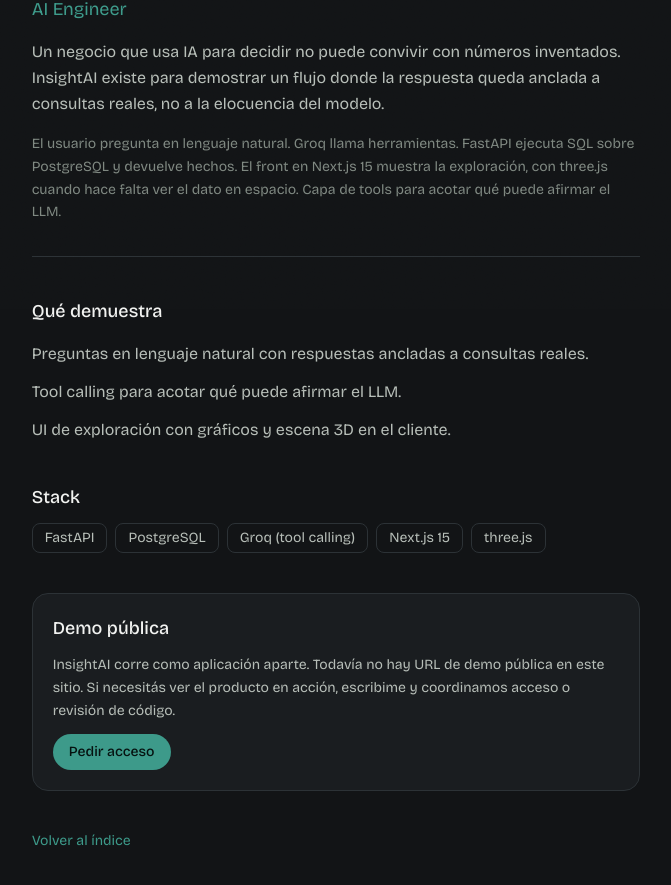
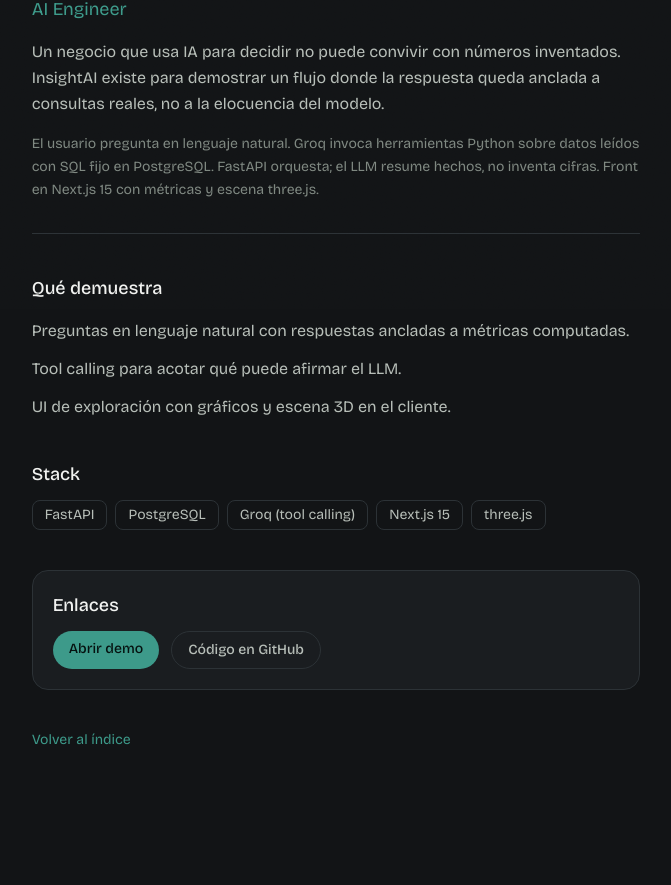
Before and after one commit to Gonzalo-Gimenez/Portfolio, a Next.js app: page /trabajo/insightai in a window 1280 px wide. Shown: the part 491-1376 px from the top of the page, without its empty margins (517-1188 px from the left). After the commit the page ends 1289 px from the top, so only its background shows below. Built offline with nearby package versions, Linux system fonts and the light colour scheme.

Commit message:
Link shipped projects to GitHub; case study demo and repo buttons

```diff
--- a/components/case-study/CaseStudyBody.tsx
+++ b/components/case-study/CaseStudyBody.tsx
@@ -2,9 +2,10 @@
 import Link from "next/link";
 
 import type { WorkItem } from "@/lib/projects";
-import { SITE } from "@/lib/site";
 
 export function CaseStudyBody({ work }: { work: WorkItem }) {
+  const hasLiveLinks = Boolean(work.demoUrl || work.repoUrl);
+
   return (
     <article className="mx-auto max-w-2xl flex-1 space-y-10 px-5 py-8 sm:px-8 sm:py-12">
       <div className="relative aspect-[16/9] overflow-hidden">
@@ -65,22 +66,33 @@
         </ul>
       </section>
 
-      {work.slug === "insightai" ? (
+      {hasLiveLinks ? (
         <section className="space-y-3 rounded-2xl border border-[var(--border)] bg-[var(--surface-elevated)] p-5">
           <h2 className="text-lg font-medium text-[var(--text-primary)]">
-            Demo pública
+            Enlaces
           </h2>
-          <p className="text-sm leading-relaxed text-[var(--text-secondary)]">
-            InsightAI corre como aplicación aparte. Todavía no hay URL de demo
-            pública en este sitio. Si necesitás ver el producto en acción,
-            escribime y coordinamos acceso o revisión de código.
-          </p>
-          <a
-            href={`mailto:${SITE.email}?subject=InsightAI%20-%20consulta`}
-            className="inline-flex rounded-full bg-[var(--accent)] px-4 py-2 text-sm font-medium text-[var(--accent-fg)] transition-opacity hover:opacity-90 focus-visible:outline focus-visible:outline-2 focus-visible:outline-offset-2 focus-visible:outline-[var(--text-primary)]"
-          >
-            Pedir acceso
-          </a>
+          <div className="flex flex-wrap gap-3">
+            {work.demoUrl ? (
+              <a
+                href={work.demoUrl}
+                target="_blank"
+                rel="noopener noreferrer"
+                className="inline-flex rounded-full bg-[var(--accent)] px-4 py-2 text-sm font-medium text-[var(--accent-fg)] transition-opacity hover:opacity-90 focus-visible:outline focus-visible:outline-2 focus-visible:outline-offset-2 focus-visible:outline-[var(--text-primary)]"
+              >
+                Abrir demo
+              </a>
+            ) : null}
+            {work.repoUrl ? (
+              <a
+                href={work.repoUrl}
+                target="_blank"
+                rel="noopener noreferrer"
+                className="inline-flex rounded-full border border-[var(--border)] px-4 py-2 text-sm font-medium text-[var(--text-secondary)] transition-colors hover:border-[var(--accent)] hover:text-[var(--text-primary)] focus-visible:outline focus-visible:outline-2 focus-visible:outline-offset-2 focus-visible:outline-[var(--accent)]"
+              >
+                Código en GitHub
+              </a>
+            ) : null}
+          </div>
         </section>
       ) : null}
 
--- a/lib/projects.ts
+++ b/lib/projects.ts
@@ -29,7 +29,7 @@
       "Aplicación propia: el modelo no afirma una cifra si no la obtuvo de una herramienta o de SQL.",
     why: "Un negocio que usa IA para decidir no puede convivir con números inventados. InsightAI existe para demostrar un flujo donde la respuesta queda anclada a consultas reales, no a la elocuencia del modelo.",
     architecture:
-      "El usuario pregunta en lenguaje natural. Groq llama herramientas. FastAPI ejecuta SQL sobre PostgreSQL y devuelve hechos. El front en Next.js 15 muestra la exploración, con three.js cuando hace falta ver el dato en espacio. Capa de tools para acotar qué puede afirmar el LLM.",
+      "El usuario pregunta en lenguaje natural. Groq invoca herramientas Python sobre datos leídos con SQL fijo en PostgreSQL. FastAPI orquesta; el LLM resume hechos, no inventa cifras. Front en Next.js 15 con métricas y escena three.js.",
     stack: [
       "FastAPI",
       "PostgreSQL",
@@ -38,49 +38,53 @@
       "three.js",
     ],
     highlights: [
-      "Preguntas en lenguaje natural con respuestas ancladas a consultas reales.",
+      "Preguntas en lenguaje natural con respuestas ancladas a métricas computadas.",
       "Tool calling para acotar qué puede afirmar el LLM.",
       "UI de exploración con gráficos y escena 3D en el cliente.",
     ],
     coverPath: "/covers/cover-insightai.png",
+    repoUrl: "https://github.com/Gonzalo-Gimenez/insightai",
+    demoUrl: "https://insightai-frontend.vercel.app",
   },
   {
     slug: "energia",
     title: "Energía",
     roleLabel: "Data Analyst",
-    status: "proximo",
+    status: "shipped",
     tagline: "Consumo y costo, contados para quien opera el negocio.",
     summary:
       "Análisis exploratorio sobre datos públicos de energía: de la pregunta operativa a la métrica reproducible.",
     why: "En energía las decisiones se mueven por consumo, costo y desvío. El analista no 'hace un dashboard': traduce una pregunta de negocio a una cifra que se puede repetir, con supuestos escritos.",
     architecture:
-      "Python y pandas para explorar. SQL para la tabla de verdad. Visualización para que un no técnico lea la historia. Documentación de límites del dataset. Todavía no hay deploy: el caso se suma cuando el entregable esté listo.",
-    stack: ["Python", "pandas", "SQL", "visualización"],
+      "CSV público de precios de combustible → DuckDB como almacén analítico local. SQL versionado por pregunta de negocio. Memo de una página con límites del dataset. Sin LLM en el MVP.",
+    stack: ["Python", "DuckDB", "SQL", "pandas"],
     highlights: [
-      "Preguntas de negocio traducidas a métricas reproducibles.",
-      "Tableros y reportes pensados para no técnicos.",
-      "Documentación de supuestos y límites de los datos.",
+      "Cinco preguntas de negocio con SQL reproducible.",
+      "Memo de analista con límites explícitos del dataset público.",
+      "Scripts de ingestión para reemplazar el CSV demo por datos.gob.ar.",
     ],
     coverPath: "/covers/cover-energia.png",
+    repoUrl: "https://github.com/Gonzalo-Gimenez/energy-analytics-ar",
   },
   {
     slug: "flota",
     title: "Flota",
     roleLabel: "Data Engineer",
-    status: "proximo",
+    status: "shipped",
     tagline: "Telemetría que llega una vez, a tiempo, con contrato.",
     summary:
       "Pipeline de flota: ingesta, modelado y entrega para reporting, con reproceso y calidad mínima.",
     why: "Una operación de flota no se gestiona con Excel suelto. Si la telemetría duplica, llega tarde o cambia de forma, el reporte miente. El proyecto muestra el oficio de datos: contrato entre fuente y consumidor.",
     architecture:
-      "Ingesta hacia almacenamiento en capas. Orquestación de jobs idempotentes y ventanas de reproceso. SQL como contrato. Calidad verificable antes de publicar datasets. Todavía en construcción.",
-    stack: ["Python", "SQL", "orquestación", "almacenamiento en capas"],
+      "CSV de movimientos y unidades → validación en Python → staging en PostgreSQL → SQL de hechos y snapshot de estado por unidad. Job idempotente (`run_pipeline.py`) listo para cron o Compose.",
+    stack: ["Python", "PostgreSQL", "SQL", "Docker Compose"],
     highlights: [
-      "Contratos de datos entre fuentes y consumidores.",
-      "Jobs idempotentes y ventanas de reproceso.",
-      "Calidad mínima verificable antes de publicar datasets.",
+      "Validación de enums y IDs duplicados antes de cargar.",
+      "Capas staging y marts con SQL explícito.",
+      "Tests de calidad sobre reglas de negocio del dominio flota.",
     ],
     coverPath: "/covers/cover-flota.png",
+    repoUrl: "https://github.com/Gonzalo-Gimenez/fleet-stock-pipeline",
   },
 ];
 
```
Also changed, not shown: 1 other file (tests, documents, lock files or other folders).
